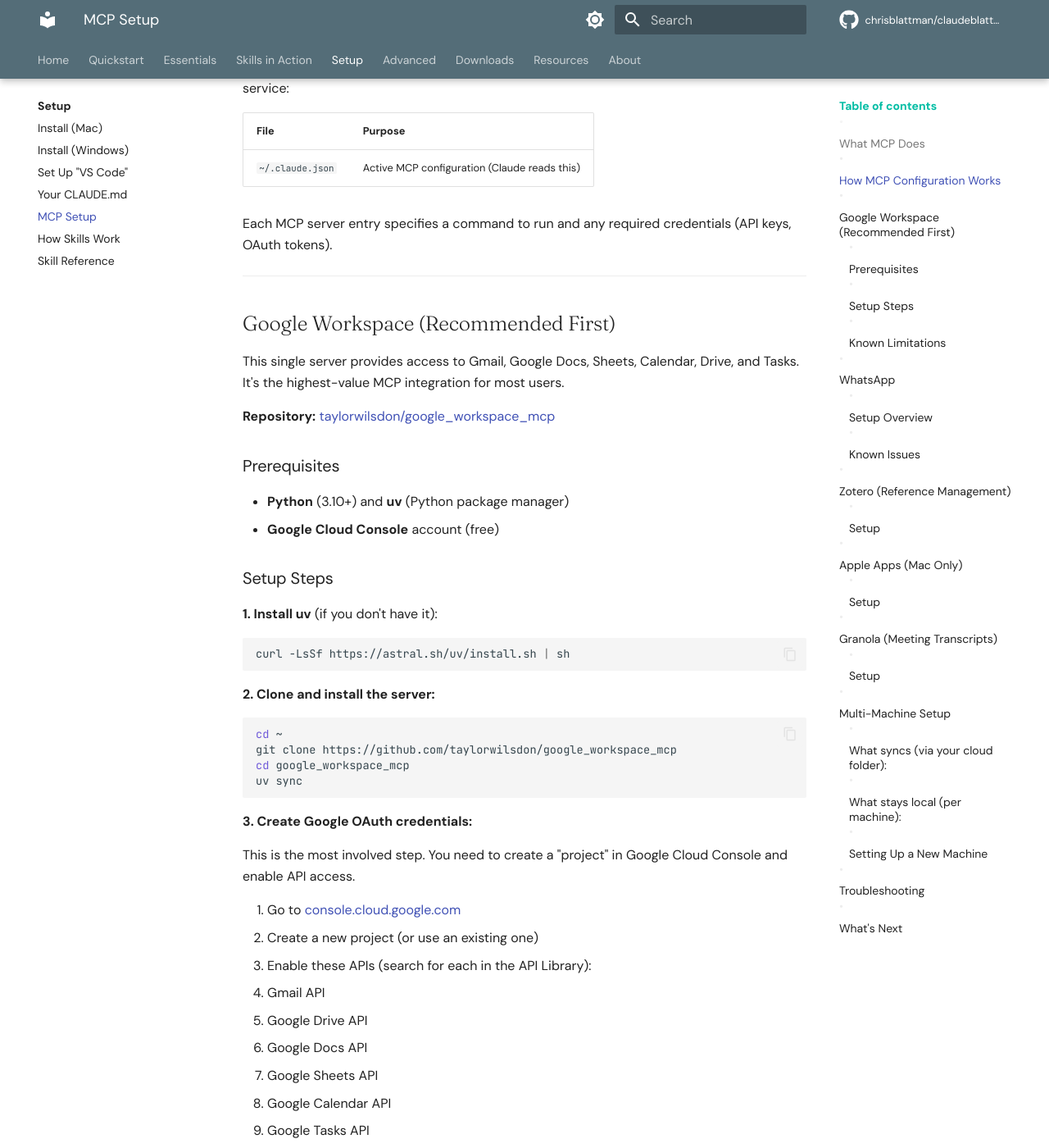
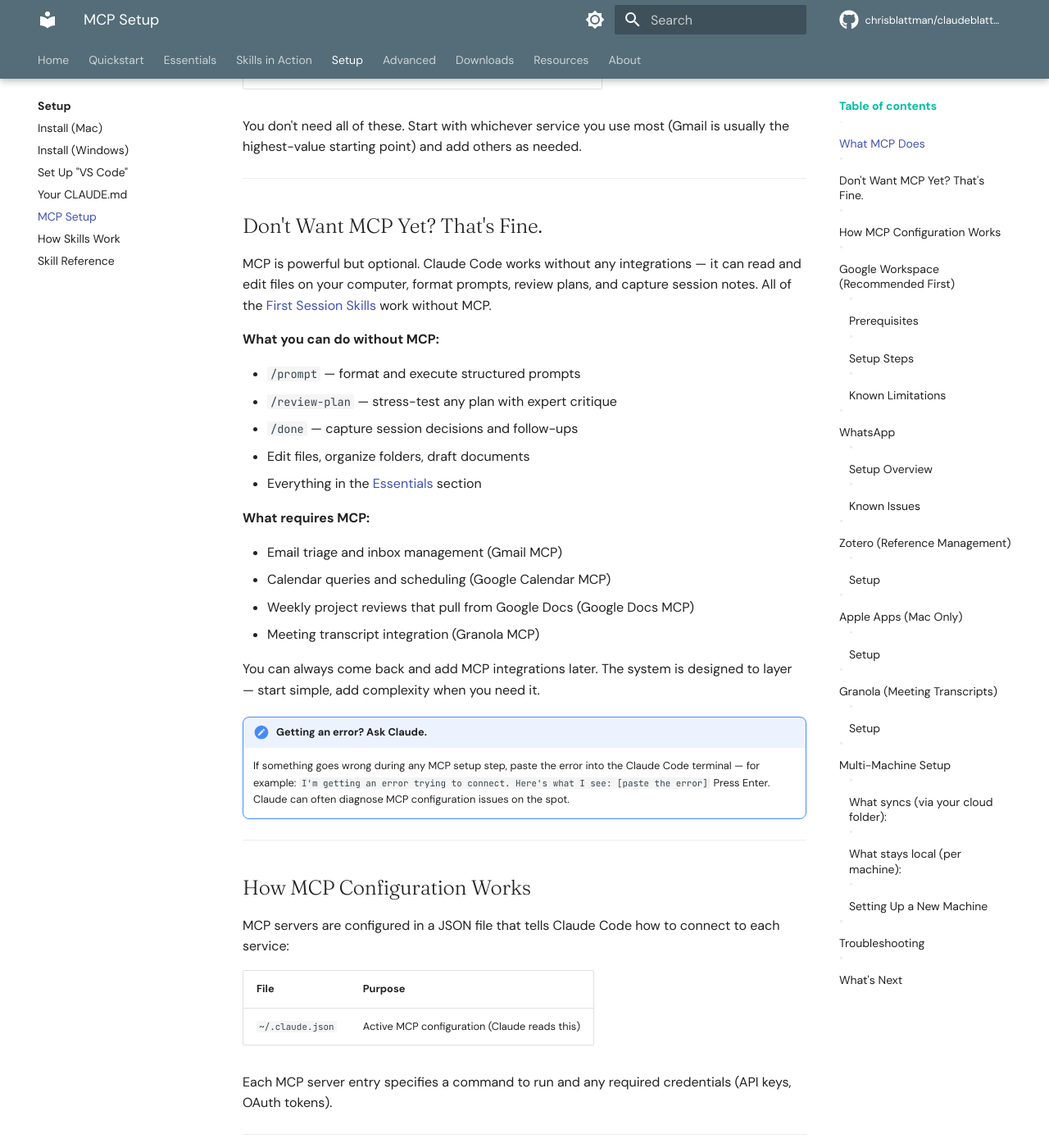
Before and after one commit to XiongfeiLi6/claudeblattman, an MkDocs documentation site: the page built from docs/toolkit/mcp-setup.md, in a window 1280 px wide and 1400 px high, scrolled down 1068 px. Shown: the whole window at 82% size. Built offline with MkDocs 1.6.1 and Material for MkDocs 9.7.7, drawn with Linux system fonts in a browser that asks for light colours; comment, search, counter and statistics services are not loaded; some of the changed text lies outside the part shown.

Commit message:
Add platform flexibility callouts and fix Wispr Flow Windows support
- Fix Wispr Flow page contradiction: now correctly states Windows support
- Add single "Ask AI to adapt" callout on essentials index (not per-page)
- Add Slack/Teams honest-scope notes on project-management and MCP setup
- Reword Layer 3 description to present WhatsApp as optional integration

Co-Authored-By: Claude Opus 4.6 <noreply@anthropic.com>

```diff
--- a/docs/toolkit/mcp-setup.md
+++ b/docs/toolkit/mcp-setup.md
@@ -1,6 +1,13 @@
 # MCP Setup
 
 MCP (Model Context Protocol) servers extend Claude Code's capabilities by connecting to external services. Once connected, Claude can read your email, search your documents, check your calendar, and more — directly from the terminal.
+
+!!! info "Time and difficulty"
+    **Google Workspace** (Gmail, Docs, Calendar): ~45-60 minutes. The OAuth credential setup is the hardest part — it requires creating a project in Google Cloud Console. Follow each step carefully.
+    **Zotero, Apple apps**: ~10 minutes each. Just an API key or a quick install.
+    **WhatsApp**: ~15 minutes, but sessions can drop and require re-setup.
+
+    **Don't want to set up MCP yet?** That's fine. Claude Code works without any integrations — it can read and edit files, format prompts, review plans, and capture session notes. The [First Session Skills](../workflows/first-session-skills.md) all work without MCP. You can always come back and add integrations later.
 
 ---
 
@@ -23,6 +30,35 @@ You don't need all of these. Start with whichever service you use most (Gmail is
 
 ---
 
+## Don't Want MCP Yet? That's Fine.
+
+MCP is powerful but optional. Claude Code works without any integrations — it can read and edit files on your computer, format prompts, review plans, and capture session notes. All of the [First Session Skills](../workflows/first-session-skills.md) work without MCP.
+
+**What you can do without MCP:**
+
+- `/prompt` — format and execute structured prompts
+- `/review-plan` — stress-test any plan with expert critique
+- `/done` — capture session decisions and follow-ups
+- Edit files, organize folders, draft documents
+- Everything in the [Essentials](../essentials/index.md) section
+
+**What requires MCP:**
+
+- Email triage and inbox management (Gmail MCP)
+- Calendar queries and scheduling (Google Calendar MCP)
+- Weekly project reviews that pull from Google Docs (Google Docs MCP)
+- Meeting transcript integration (Granola MCP)
+
+You can always come back and add MCP integrations later. The system is designed to layer — start simple, add complexity when you need it.
+
+!!! ask-claude "Getting an error? Ask Claude."
+    If something goes wrong during any MCP setup step, paste the error into the
+    Claude Code terminal — for example:
+    `I'm getting an error trying to connect. Here's what I see: [paste the error]`
+    Press Enter. Claude can often diagnose MCP configuration issues on the spot.
+
+---
+
 ## How MCP Configuration Works
 
 MCP servers are configured in a JSON file that tells Claude Code how to connect to each service:
@@ -36,6 +72,8 @@ Each MCP server entry specifies a command to run and any required credentials (A
 ---
 
 ## Google Workspace (Recommended First)
+
+<span class="badge-teal">⏱ 45-60 min</span> <span class="badge-preview">Moderate — OAuth setup required</span>
 
 This single server provides access to Gmail, Google Docs, Sheets, Calendar, Drive, and Tasks. It's the highest-value MCP integration for most users.
 
@@ -78,8 +116,8 @@ This is the most involved step. You need to create a "project" in Google Cloud C
 5. Application type: **Desktop app**
 6. Download the client ID and secret
 
-!!! tip "Testing vs Production mode"
-    By default, your Google Cloud project is in "Testing" mode, which means OAuth tokens expire after 7 days and you'll need to re-authenticate weekly. To fix this, go to **Google Auth platform > Audience** in the Cloud Console and switch to "Production." This makes tokens persist indefinitely.
+!!! warning "Important: Switch to Production mode"
+    By default, your Google Cloud project is in "Testing" mode, which means **OAuth tokens expire after 7 days** — you'll need to re-authenticate weekly, which is the single most common frustration with this setup. To fix it: go to **Google Auth platform > Audience** in the Cloud Console and switch to "Production." This makes tokens persist indefinitely. Do this during setup, not later.
 
 **4. Add to your Claude configuration:**
 
@@ -122,13 +160,14 @@ If Claude can read your email, the connection is working.
 ### Known Limitations
 
 - Cannot create Google Doc tabs (must create manually)
-- Cannot apply heading styles in Docs (use font size + bold instead)
 - No suggesting mode / track changes
 - Uses significant context (~26K tokens for all tools). If you hit context limits, enable only the tools you need by adjusting the `--tools` argument.
 
 ---
 
 ## WhatsApp
+
+<span class="badge-teal">⏱ 15 min</span> <span class="badge-start">Easy — QR code scan</span>
 
 Read messages and search conversation history.
 
@@ -146,9 +185,19 @@ Read messages and search conversation history.
 - Session drops when your laptop sleeps — you'll need to re-scan the QR code
 - Chat metadata can be stale — always fetch messages directly rather than relying on chat lists
 
+!!! note "Slack and Microsoft Teams"
+    This guide covers MCP servers the author has personally tested. Slack and Teams
+    MCP servers exist on GitHub but vary in quality and maintenance. Before investing
+    setup time: search GitHub, check the repo's recent commit activity and open issues,
+    and verify it supports your plan type (some require Enterprise). The configuration
+    pattern (clone repo, add JSON config, restart Claude Code) is the same as described
+    above — the work is finding a well-maintained server.
+
 ---
 
 ## Zotero (Reference Management)
+
+<span class="badge-teal">⏱ 10 min</span> <span class="badge-start">Easy — API key only</span>
 
 Search your Zotero library and retrieve citations.
 
@@ -177,6 +226,8 @@ Add to `~/.claude.json`:
 
 ## Apple Apps (Mac Only)
 
+<span class="badge-teal">⏱ 10 min</span> <span class="badge-start">Easy — quick install</span>
+
 Access Notes, Calendar, Contacts, Reminders, Messages, and Mail through Apple's native apps.
 
 **Package:** `apple-mcp` (runs via Bun)
@@ -204,6 +255,8 @@ Replace `/path/to/` with your actual home directory path.
 ---
 
 ## Granola (Meeting Transcripts)
+
+<span class="badge-teal">⏱ 15 min</span> <span class="badge-preview">Moderate — requires Python 3.12+</span>
 
 Access meeting notes and summaries from Granola.
 
```
Also changed, not shown: docs/essentials/index.md (+12 -0 lines), docs/essentials/wispr-flow.md (+1 -1 lines), docs/workflows/project-management.md (+10 -1 lines).
